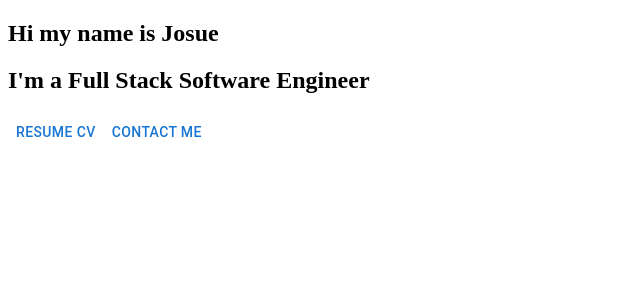
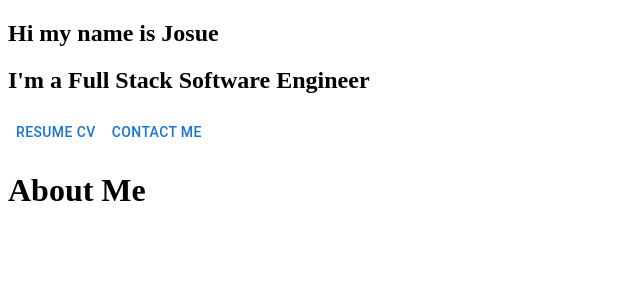
Before and after one commit to Henrysua12/portfolio-page, a React (Create React App) app: page / in a window 1280 px wide. Shown: the top 300 px of the page, without its empty margins (0-640 px from the left). Built offline with nearby package versions, Linux system fonts and the light colour scheme.

Commit message:
Added about me page

```diff
--- a/src/App.tsx
+++ b/src/App.tsx
@@ -1,10 +1,12 @@
 import React from 'react';
 import logo from './logo.svg';
 import { Intro } from './components/HeadingPage/intro';
+import { AboutMe } from './components/AboutMe/test';
 function App() {
   return (
     <div className="App">
       <Intro name='Josue'/>
+      <AboutMe aboutMe=''/>
     </div>
   );
 }
--- /dev/null
+++ b/src/components/AboutMe/test.tsx
@@ -0,0 +1,13 @@
+import React from "react";
+type AboutMeProps = {
+    aboutMe: string;
+  };
+
+  export const AboutMe = ({ aboutMe }: AboutMeProps) => (
+    <div>
+        <h1>
+            About Me
+        </h1>
+    </div>
+
+  )
```
Also changed, not shown: 1 other file (tests, documents, lock files or other folders).
